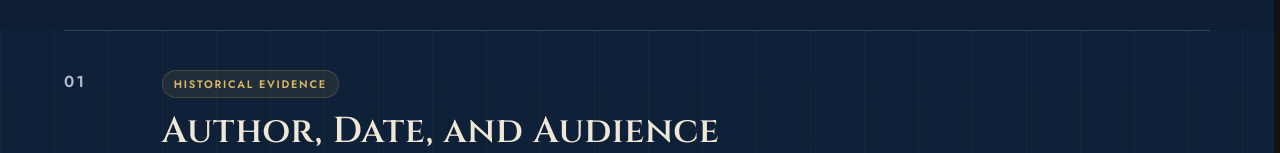
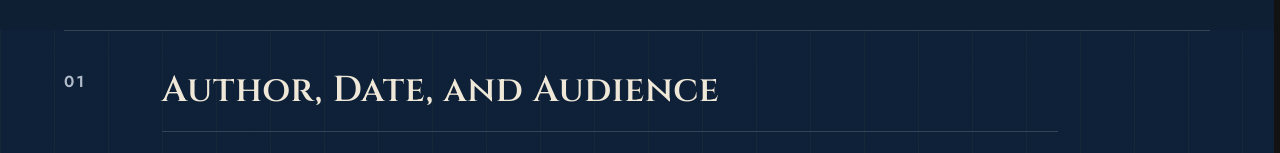
Before and after one commit to samirtharaj7-creator/Hebrews, a Next.js app: page /background in a window 1280 px wide. Shown: the part 620-773 px from the top of the page. Built offline with nearby package versions, Linux system fonts and the light colour scheme; no server answers.

Commit message:
Remove Introduction section eyebrows

```diff
--- a/app/background-content.css
+++ b/app/background-content.css
@@ -116,24 +116,6 @@ body[data-hebrews-route="introduction"] .hebrews-background-page .background-her
   outline-offset: 3px;
 }
 
-.background-scope {
-  display: inline-flex;
-  align-items: center;
-  min-height: 1.8rem;
-  margin-bottom: 0.8rem;
-  border: 1px solid rgba(201, 164, 76, 0.22);
-  border-radius: 999px;
-  background: rgba(201, 164, 76, 0.1);
-  padding: 0.35rem 0.7rem;
-  color: #d8b866;
-  font-family: var(--font-sans), ui-sans-serif, system-ui, sans-serif;
-  font-size: 0.68rem;
-  font-weight: 600;
-  letter-spacing: 0.16em;
-  line-height: 1;
-  text-transform: uppercase;
-}
-
 .hebrews-background-page .background-section-body > p strong {
   color: #f3e8cc;
   font-weight: 600;
--- a/app/background/page.tsx
+++ b/app/background/page.tsx
@@ -58,7 +58,7 @@ export default function BackgroundPage() {
               <section key={section.id} id={section.id} className="background-section">
                 <span className="background-section-number">{String(index + 1).padStart(2, "0")}</span>
                 <div className="background-section-body">
-                  <span className="background-scope">{section.scope}</span><h2>{section.title}</h2>
+                  <h2>{section.title}</h2>
                   {section.blocks.map((block, blockIndex) => <BackgroundBlockView key={`${section.id}-${block.type}-${blockIndex}`} block={block} sectionTitle={section.title} />)}
                 </div>
               </section>
--- a/content/background.json
+++ b/content/background.json
@@ -4,7 +4,6 @@
   "sections": [
     {
       "id": "author-date-and-audience",
-      "scope": "Historical Evidence",
       "title": "Author, Date, and Audience",
       "blocks": [
         {
@@ -43,7 +42,6 @@
     },
     {
       "id": "historical-situation",
-      "scope": "The Community’s Crisis",
       "title": "Earlier Courage and Present Weariness",
       "blocks": [
         {
@@ -72,7 +70,6 @@
     },
     {
       "id": "purpose-and-message",
-      "scope": "A Word of Exhortation",
       "title": "Purpose and Main Message",
       "blocks": [
         {
@@ -98,7 +95,6 @@
     },
     {
       "id": "priesthood-and-sacrifice",
-      "scope": "Sanctuary Foundations",
       "title": "Priesthood, Melchizedek, and Sacrifice",
       "blocks": [
         {
@@ -127,7 +123,6 @@
     },
     {
       "id": "heavenly-ministry-and-judgment",
-      "scope": "Christ’s Present Work",
       "title": "The Heavenly Sanctuary and Judgment",
       "blocks": [
         {
@@ -150,7 +145,6 @@
     },
     {
       "id": "new-covenant-and-access",
-      "scope": "Promise Fulfilled",
       "title": "The New Covenant and Access to God",
       "blocks": [
         {
@@ -171,7 +165,6 @@
     },
     {
       "id": "structure",
-      "scope": "Reading Map",
       "title": "The Structure of Hebrews",
       "blocks": [
         {
--- a/lib/background.ts
+++ b/lib/background.ts
@@ -23,7 +23,6 @@ const backgroundContentSchema = z.object({
   subtitle: text,
   sections: z.array(z.object({
     id: text,
-    scope: text,
     title: text,
     blocks: z.array(block).min(1)
   })).min(1)
```
